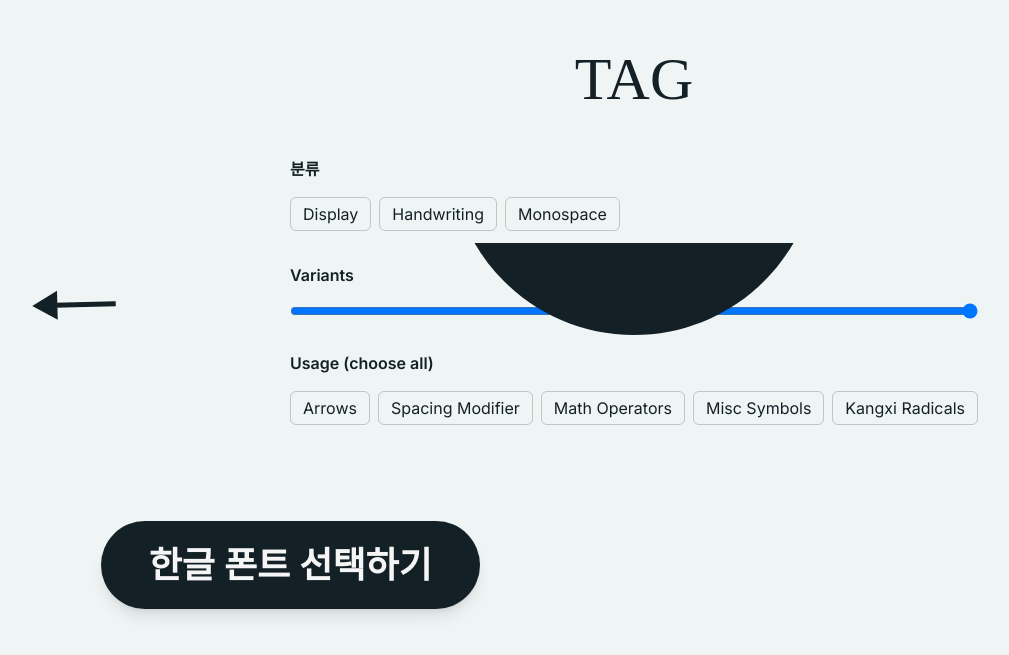
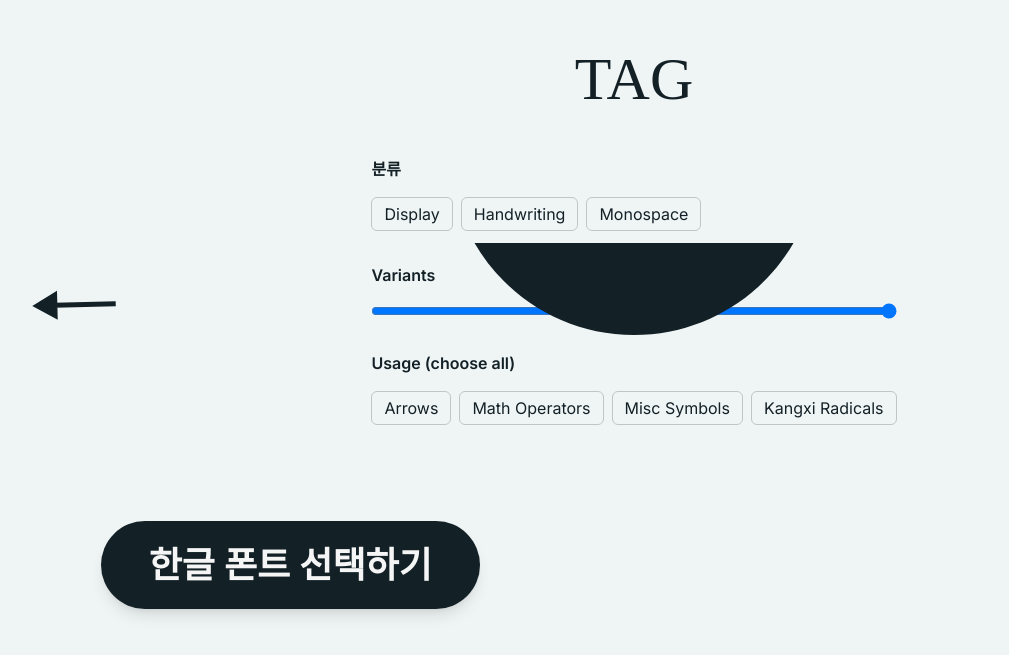
Before and after one commit to wrryu09/TYPOLAB, a Next.js app in the folder typolab/: page /pair in a window 1280 px wide. Shown: the part 111-766 px from the top of the page, without its empty margins (6-1015 px from the left). Built offline with nearby package versions, Linux system fonts and the light colour scheme; a web font is replaced by a local one.

Commit message:
🔥 usage-Spacing Modifier 태그 삭제

```diff
--- a/typolab/src/app/pair/page.tsx
+++ b/typolab/src/app/pair/page.tsx
@@ -38,10 +38,9 @@ const Pair = (props: Props) => {
     ],
     useTag: [
       { id: 4, name: "Arrows", selected: false },
-      { id: 5, name: "Spacing Modifier", selected: false },
-      { id: 6, name: "Math Operators", selected: false },
-      { id: 7, name: "Misc Symbols", selected: false },
-      { id: 8, name: "Kangxi Radicals", selected: false },
+      { id: 5, name: "Math Operators", selected: false },
+      { id: 6, name: "Misc Symbols", selected: false },
+      { id: 7, name: "Kangxi Radicals", selected: false },
     ],
   });
 
```
